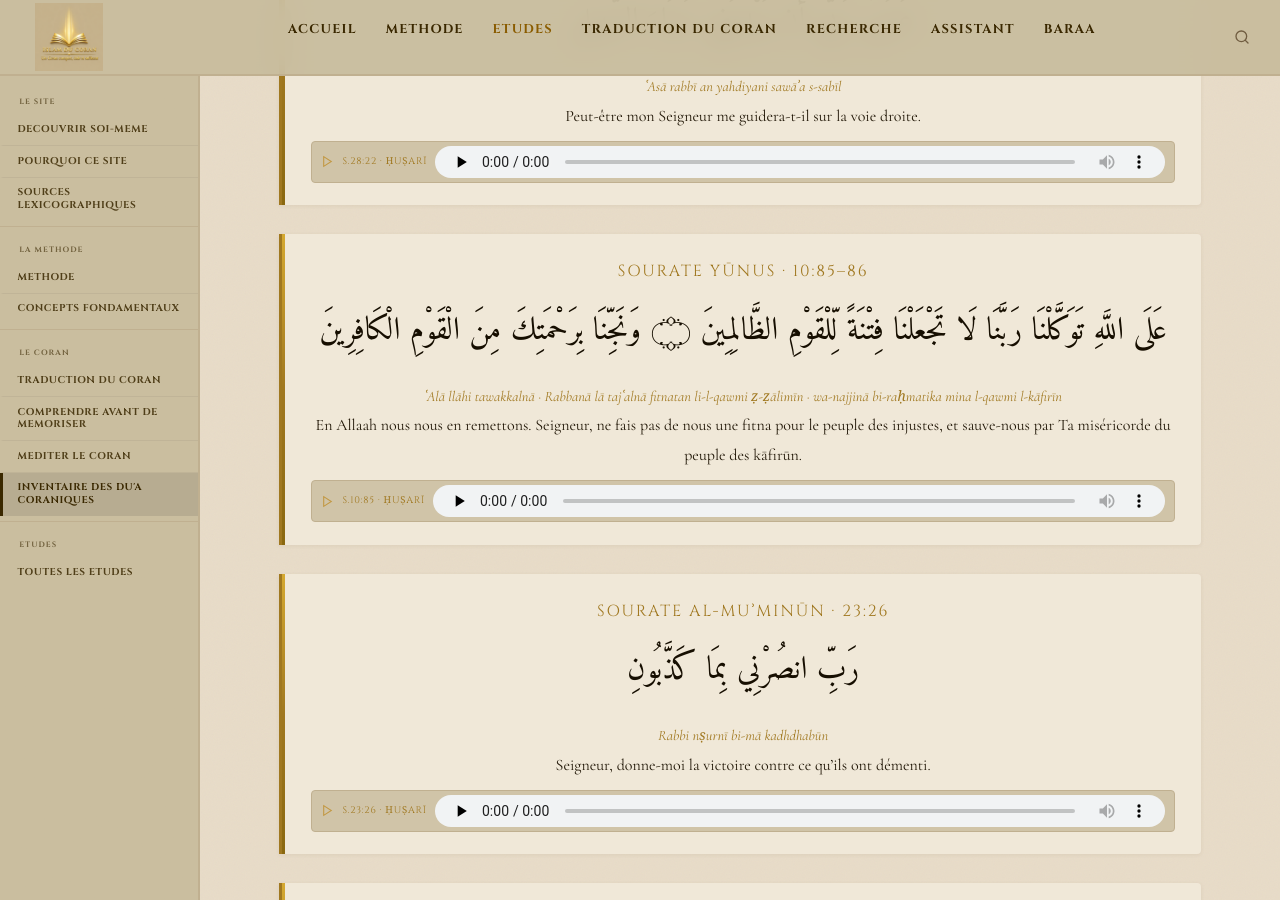
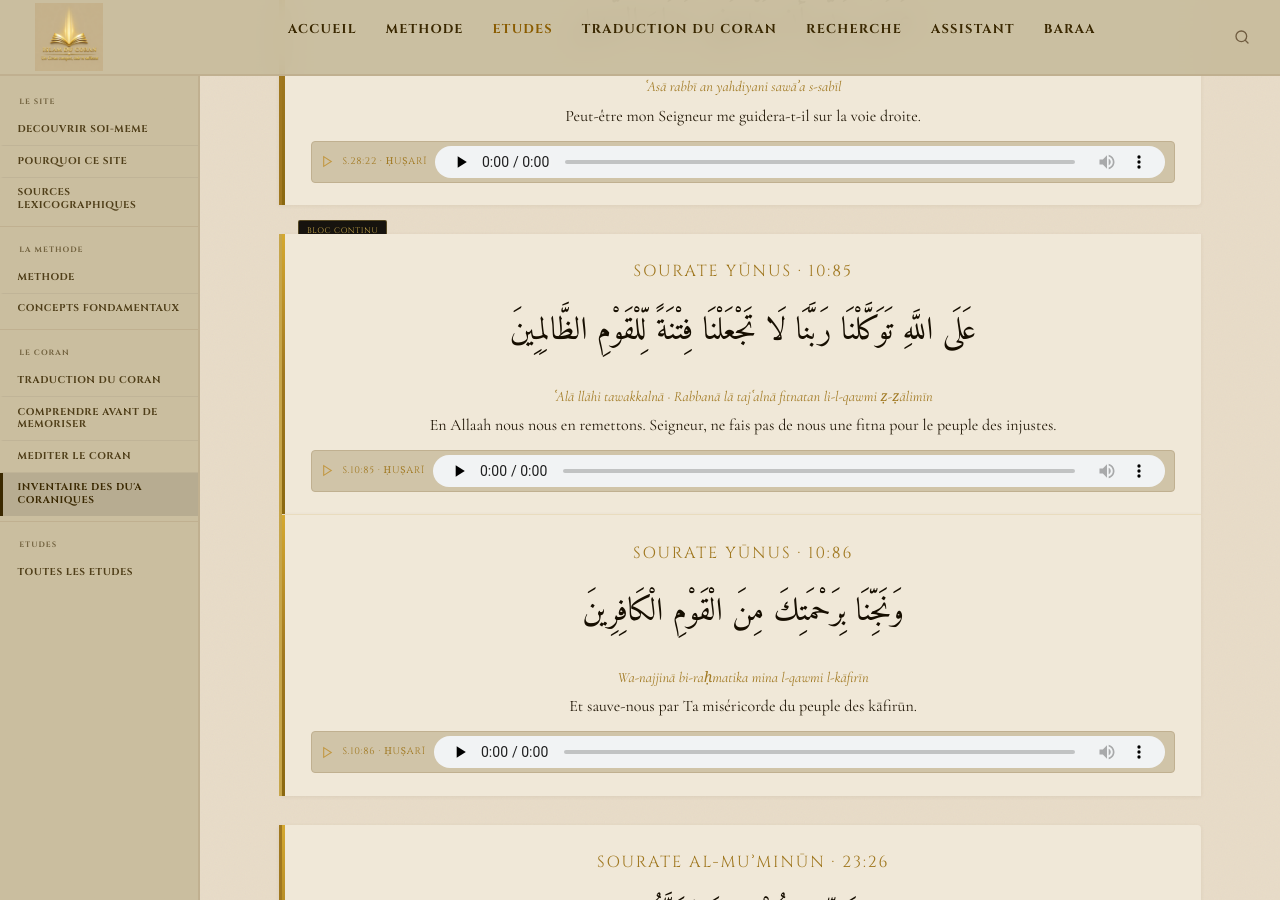
Before and after one commit to Makhuwcoder/islamducoran, a Jekyll site: the page built from _etudes/duaa-coraniques.md, in a window 1280 px wide and 900 px high, scrolled down 27818 px. Built offline with Jekyll 4.4.1, drawn with Linux system fonts in a browser that asks for light colours.

Commit message:
duaa-coraniques.md: correction 10:85–86 → 10:85 + 10:86 séparés dans verset-bloc (×2)

```diff
--- a/_etudes/duaa-coraniques.md
+++ b/_etudes/duaa-coraniques.md
@@ -267,7 +267,10 @@ methode: "Dit / Non-dit / Inférence"
 
 {% include verset.html ref="Sourate Al-Qaṣaṣ · 28:22" ar="عَسَىٰ رَبِّي أَن يَهْدِيَنِي سَوَاءَ السَّبِيلِ" trl="*ʿAsā rabbī an yahdiyani sawāʾa s-sabīl*" trad="Peut-être mon Seigneur me guidera-t-il sur la voie droite." %}
 
-{% include verset.html ref="Sourate Yūnus · 10:85–86" ar="عَلَى اللَّهِ تَوَكَّلْنَا رَبَّنَا لَا تَجْعَلْنَا فِتْنَةً لِّلْقَوْمِ الظَّالِمِينَ ۝ وَنَجِّنَا بِرَحْمَتِكَ مِنَ الْقَوْمِ الْكَافِرِينَ" trl="*ʿAlā llāhi tawakkalnā · Rabbanā lā tajʿalnā fitnatan li-l-qawmi ẓ-ẓālimīn · wa-najjinā bi-raḥmatika mina l-qawmi l-kāfirīn*" trad="En Allaah nous nous en remettons. Seigneur, ne fais pas de nous une fitna pour le peuple des injustes, et sauve-nous par Ta miséricorde du peuple des kāfirūn." %}
+<div class="verset-bloc">
+{% include verset.html ref="Sourate Yūnus · 10:85" ar="عَلَى اللَّهِ تَوَكَّلْنَا رَبَّنَا لَا تَجْعَلْنَا فِتْنَةً لِّلْقَوْمِ الظَّالِمِينَ" trl="*ʿAlā llāhi tawakkalnā · Rabbanā lā tajʿalnā fitnatan li-l-qawmi ẓ-ẓālimīn*" trad="En Allaah nous nous en remettons. Seigneur, ne fais pas de nous une fitna pour le peuple des injustes." %}
+{% include verset.html ref="Sourate Yūnus · 10:86" ar="وَنَجِّنَا بِرَحْمَتِكَ مِنَ الْقَوْمِ الْكَافِرِينَ" trl="*Wa-najjinā bi-raḥmatika mina l-qawmi l-kāfirīn*" trad="Et sauve-nous par Ta miséricorde du peuple des kāfirūn." %}
+</div>
 
 {% include verset.html ref="Sourate Al-Muʾminūn · 23:26" ar="رَبِّ انصُرْنِي بِمَا كَذَّبُونِ" trl="*Rabbi nṣurnī bi-mā kadhdhabūn*" trad="Seigneur, donne-moi la victoire contre ce qu'ils ont démenti." %}
 
```
